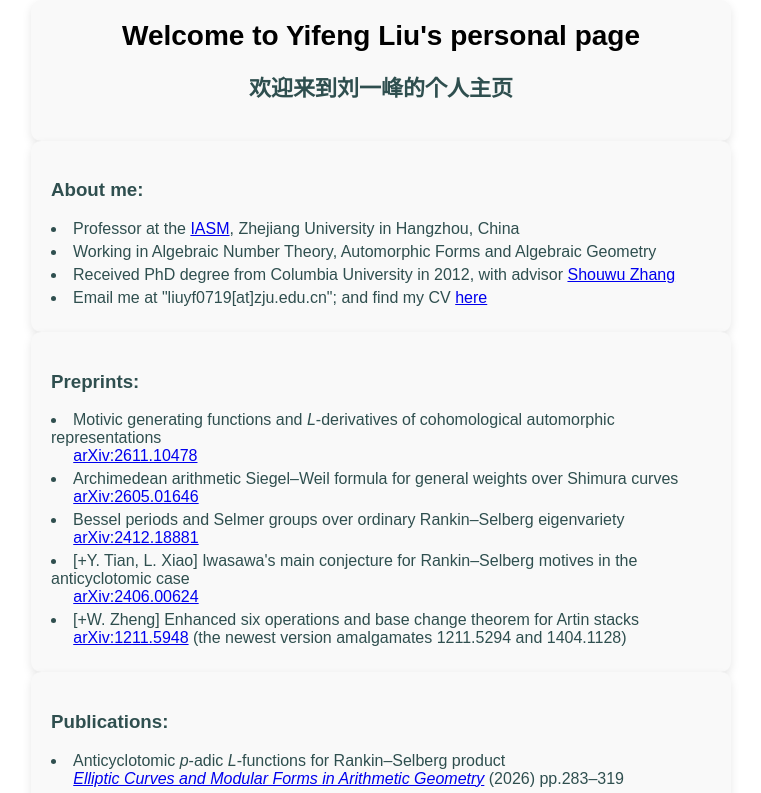
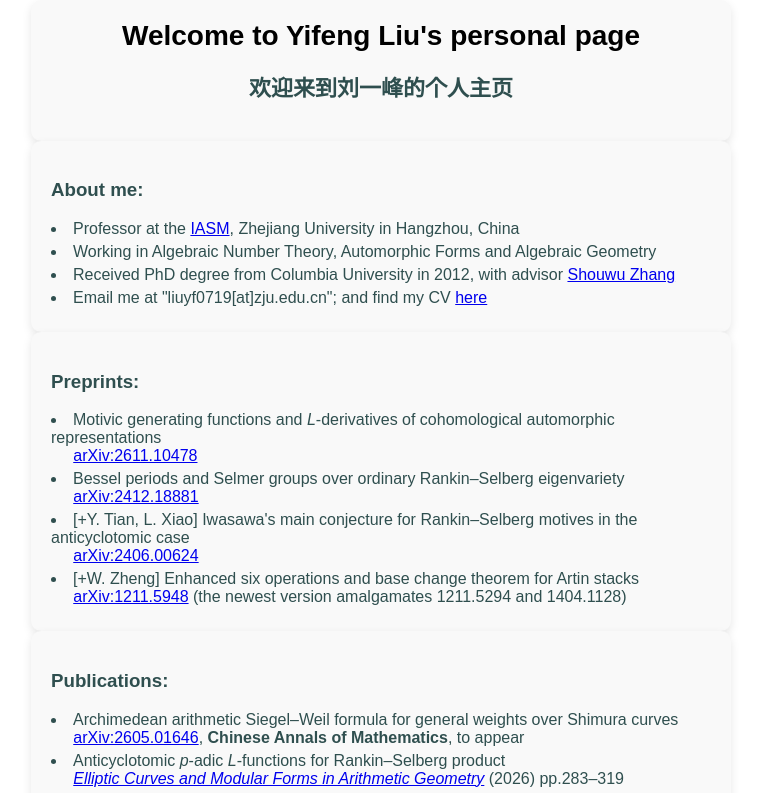
Before and after one commit to liuyf0719/liuyf0719.github.io, a plain HTML site: page index.html in a window 1280 px wide. Shown: the top 793 px of the page, without its empty margins (259-1020 px from the left). Drawn offline with Linux system fonts and the light colour scheme.

Commit message:
Update index.html

```diff
--- a/index.html
+++ b/index.html
@@ -33,9 +33,7 @@
     <a href="https://arxiv.org/abs/2611.10478">arXiv:2611.10478</a>
 </li>
 
-<li>Archimedean arithmetic Siegel–Weil formula for general weights over Shimura curves <br>&nbsp;&nbsp;&nbsp;&nbsp;
-    <a href="https://arxiv.org/abs/2605.01646">arXiv:2605.01646</a>
-</li>
+
 
 <li>Bessel periods and Selmer groups over ordinary Rankin–Selberg eigenvariety <br>&nbsp;&nbsp;&nbsp;&nbsp;
     <a href="https://arxiv.org/abs/2412.18881">arXiv:2412.18881</a>
@@ -52,6 +50,11 @@
 
 <div class="container">
 <h3>Publications:</h3>
+
+
+<li>Archimedean arithmetic Siegel–Weil formula for general weights over Shimura curves <br>&nbsp;&nbsp;&nbsp;&nbsp;
+    <a href="https://arxiv.org/abs/2605.01646">arXiv:2605.01646</a>, <b>Chinese Annals of Mathematics</b>, to appear
+</li>
 
 <li>Anticyclotomic <i>p</i>-adic <i>L</i>-functions for Rankin–Selberg product<br>&nbsp;&nbsp;&nbsp;&nbsp;
     <a href="https://link.springer.com/book/10.1007/978-3-032-13123-2"><i>Elliptic Curves and Modular Forms in Arithmetic Geometry</i></a> (2026) pp.283–319
```
